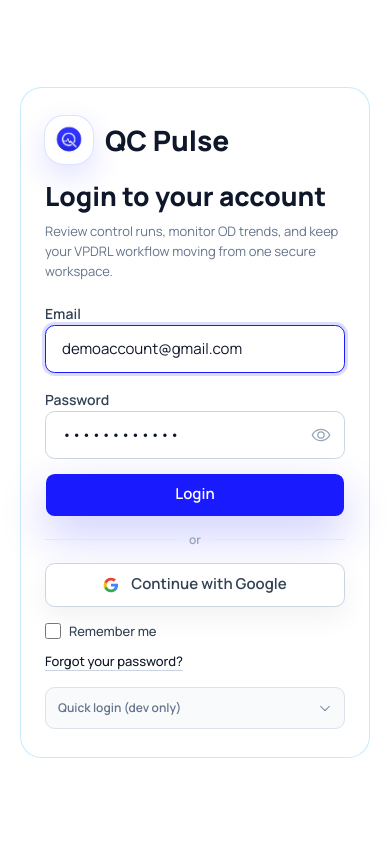
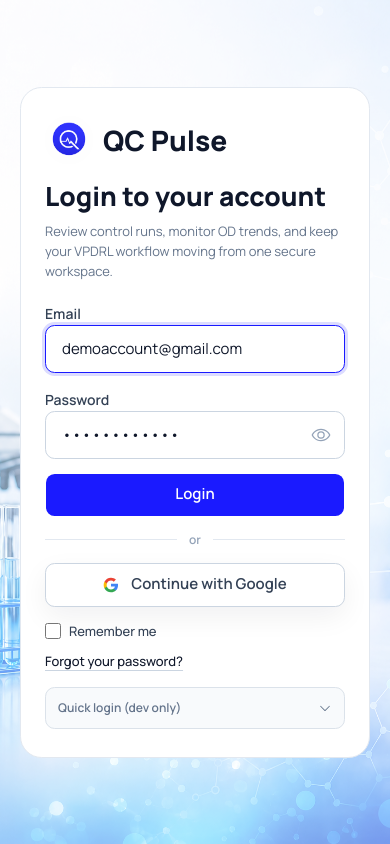
Before and after one commit to dev-jasp/lab-qc-dashboard, a React (Vite) app: page /login in a window 390 px wide. Built offline with nearby package versions, Linux system fonts and the light colour scheme.

Commit message:
style: clean up login page chrome and give mobile a backdrop and remove rounded padding in the logo

```diff
--- a/src/components/layout/AppSidebar.tsx
+++ b/src/components/layout/AppSidebar.tsx
@@ -480,15 +480,19 @@
                 onClick={() => handleSidebarNavigate("/monitor")}
                 className="flex w-full items-center justify-start rounded-xl px-2 py-2 transition"
               >
-                <div className="flex h-8 w-8 shrink-0 items-center justify-center overflow-hidden rounded-full bg-white shadow-sm ring-1 ring-[#e5e7eb]">
+                {/* brand-logo.png carries ~17% white margin on each side, so
+                    the mark fills only about two thirds of the file and reads
+                    as padded at any size. Scale it up inside a clipped box to
+                    crop that margin away. */}
+                <span className="flex h-10 w-10 shrink-0 overflow-hidden rounded-full shadow-sm">
                   <img
                     src="/images/brand-logo.png"
                     alt="QC Pulse brand logo"
-                    className="h-full w-full object-cover"
+                    className="h-full w-full scale-[1.5] object-cover"
                     loading="eager"
                     decoding="async"
                   />
-                </div>
+                </span>
                 <SidebarAnimatedLabel className="ml-3 flex min-w-0 flex-col overflow-hidden whitespace-nowrap text-left [--sidebar-label-width:11rem]">
                   <p className="text-[15px] font-bold tracking-[0.01em] text-[var(--brand-blue)]">
                     QC PULSE
--- a/src/pages/LoginPage.tsx
+++ b/src/pages/LoginPage.tsx
@@ -185,12 +185,28 @@
   return (
     <div className="h-svh overflow-hidden bg-[#eef2f6] text-[#0f172a]">
       <div className="grid h-svh lg:grid-cols-[minmax(420px,0.78fr)_minmax(0,1.22fr)]">
-        <section className="flex h-svh items-center bg-white px-5 py-4 sm:px-8 lg:px-12 xl:px-16">
+        <section className="relative flex h-svh items-center overflow-hidden px-5 py-4 sm:px-8 lg:bg-white lg:px-12 xl:px-16">
+          {/* Below lg the right-hand panel is hidden, so the lab photo would be
+              absent entirely. Bring it in behind the card — image only, none of
+              that panel's copy. */}
+          <img
+            src="/images/qc-lab-background-source.png"
+            alt=""
+            aria-hidden="true"
+            className="absolute inset-0 h-full w-full object-cover lg:hidden"
+            loading="eager"
+            decoding="async"
+          />
+          <div
+            aria-hidden="true"
+            className="absolute inset-0 bg-white/40 lg:hidden"
+          />
+
           <motion.div
             initial={{ opacity: 0, x: -24 }}
             animate={{ opacity: 1, x: 0 }}
             transition={{ duration: 0.55, ease: MOTION_EASE }}
-            className="mx-auto w-full max-w-[500px] rounded-2xl border border-sky-200/80 bg-white px-6 py-7  sm:px-7 lg:px-8"
+            className="relative z-10 mx-auto w-full max-w-[500px] rounded-2xl border border-[#e2e8f0] bg-white px-6 py-7  sm:px-7 lg:px-8"
           >
             <motion.div
               initial={{ opacity: 0, y: 12 }}
@@ -198,21 +214,20 @@
               transition={{ delay: 0.08, duration: 0.45, ease: MOTION_EASE }}
               className="mb-5"
             >
-              <div className="mb-4 flex items-center gap-3">
-                <div className="flex h-12 w-12 items-center justify-center rounded-[1.15rem] bg-white shadow-[0_12px_32px_rgba(26,26,255,0.14)] ring-1 ring-[#dbe3ff]">
+              <div className="mb-4 flex items-center gap-2.5">
+                {/* The frame is gone, so the logo takes the full 48px that
+                    frame used to occupy — bigger, but the row's height and
+                    everything below it stay put. */}
                 <img
                   src="/images/brand-logo.png"
                   alt="QC Pulse logo"
-                    className="h-9 w-9 rounded-full object-cover"
+                  className="h-12 w-12 shrink-0 rounded-full object-cover"
                   loading="eager"
                   decoding="async"
                 />
-                </div>
-                <div>
                 <p className="text-[1.75rem] font-extrabold text-[#0f172a]">
                   QC Pulse
                 </p>
-                </div>
               </div>
 
               <h1 className="max-w-md text-[1.65rem] leading-tight font-extrabold text-[#0f172a] sm:text-[1.85rem]">
@@ -308,7 +323,7 @@
               <Button
                 type="submit"
                 disabled={isSubmitting}
-                className="h-11 w-full rounded-md bg-[#1a1aff] text-[15px] font-semibold text-white shadow-[0_18px_45px_rgba(26,26,255,0.22)] transition hover:bg-[#1515e0] disabled:bg-[#94a3ff] disabled:opacity-100"
+                className="h-11 w-full rounded-md bg-[#1a1aff] text-[15px] font-semibold text-white transition hover:bg-[#1515e0] disabled:bg-[#94a3ff] disabled:opacity-100"
               >
                 {isSubmitting ? (
                   <>
```
Lines whose indentation alone changed are shown as unchanged.
